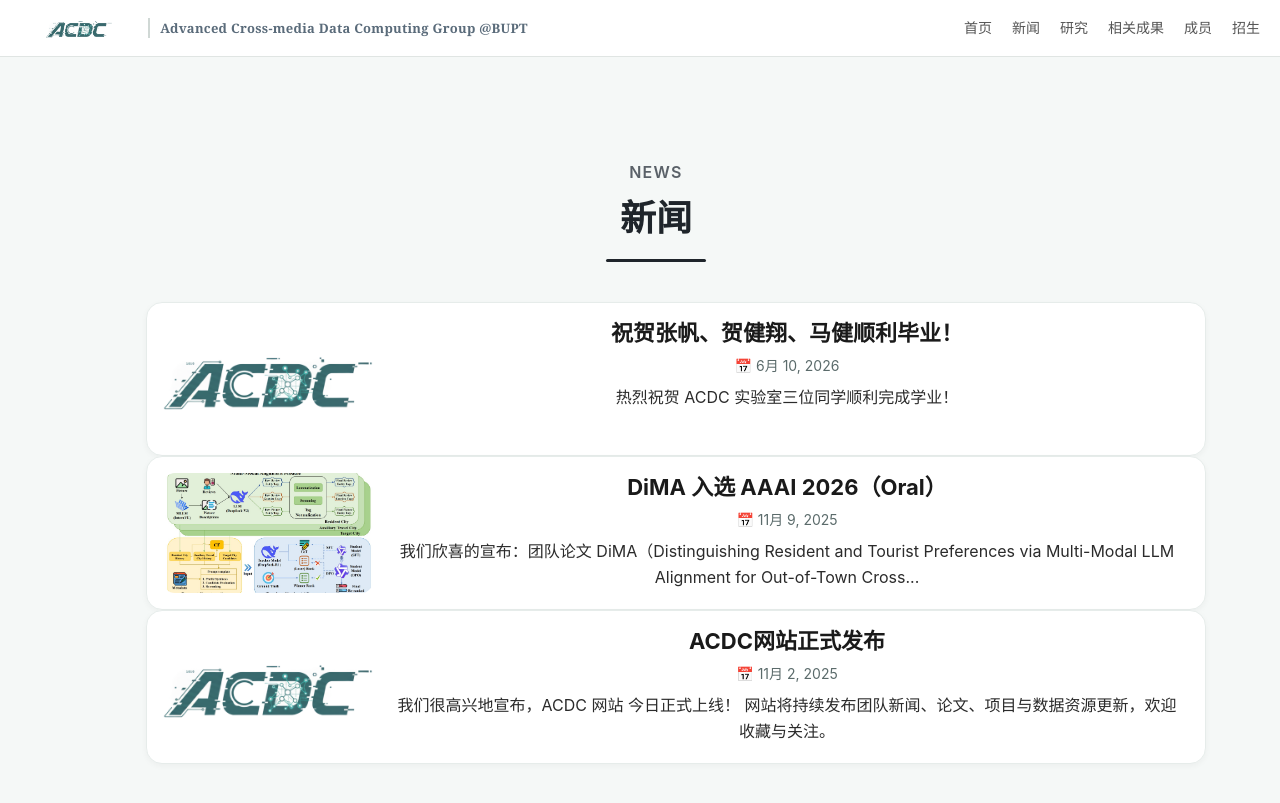
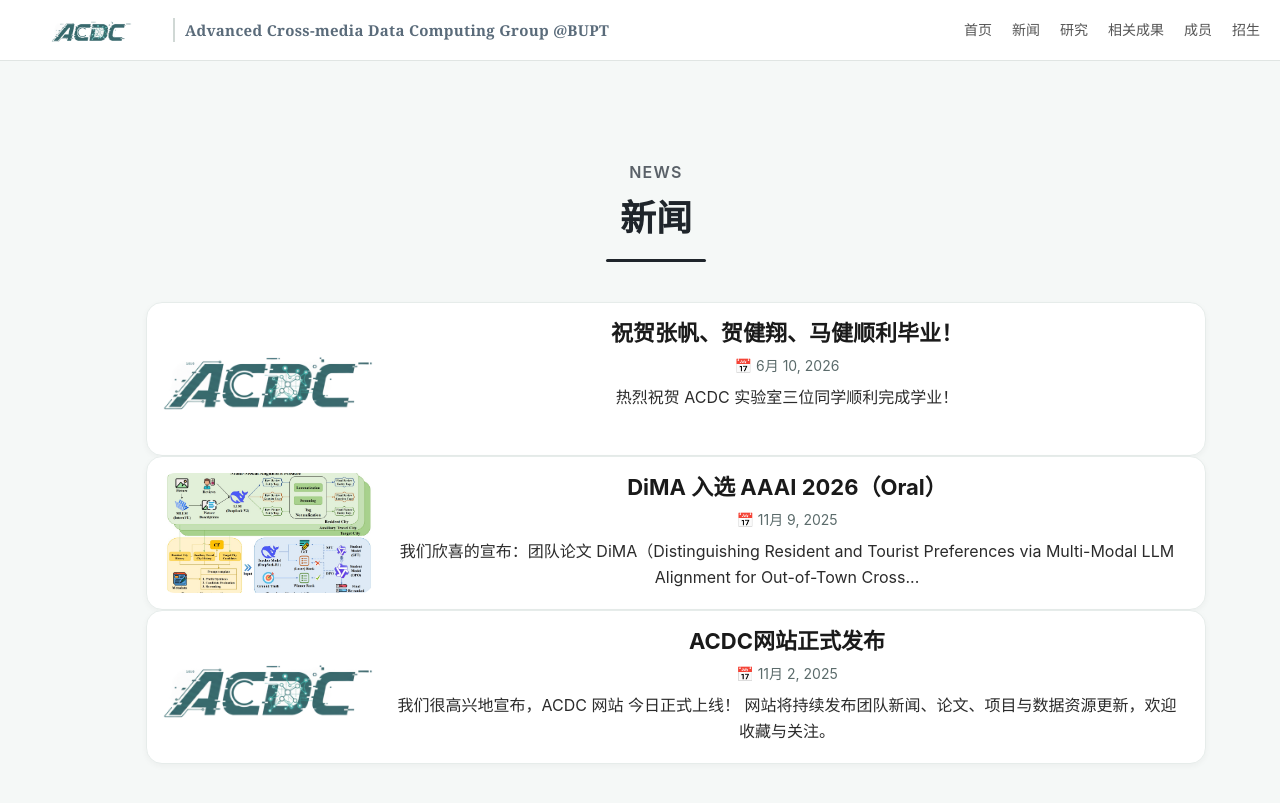
Before and after one commit to acdc-lab/acdc-lab.github.io, a Jekyll site: the page built from news.markdown, in a window 1280 px wide. Shown: the top 803 px of the page. Built offline with Jekyll 4.4.1, drawn with Linux system fonts in a browser that asks for light colours.

Commit message:
tweak: enlarge logo (38→46px) and group name (13→15px) in header

```diff
--- a/assets/css/style.css
+++ b/assets/css/style.css
@@ -45,7 +45,7 @@ a:hover {
   max-width: 100%;
   margin: 0 auto;
   padding: 0 20px;
-  height: 56px;
+  height: 60px;
   display: flex;
   align-items: center;
   flex-wrap: nowrap;
@@ -60,12 +60,12 @@ a:hover {
   overflow: hidden;
 }
 .logo-img {
-  height: 38px;
+  height: 46px;
   width: auto;
   flex-shrink: 0;
 }
 .logo-affiliation {
-  font-size: 13px;
+  font-size: 15px;
   font-weight: 600;
   color: #5a6b7a;
   letter-spacing: 0.02em;
```
